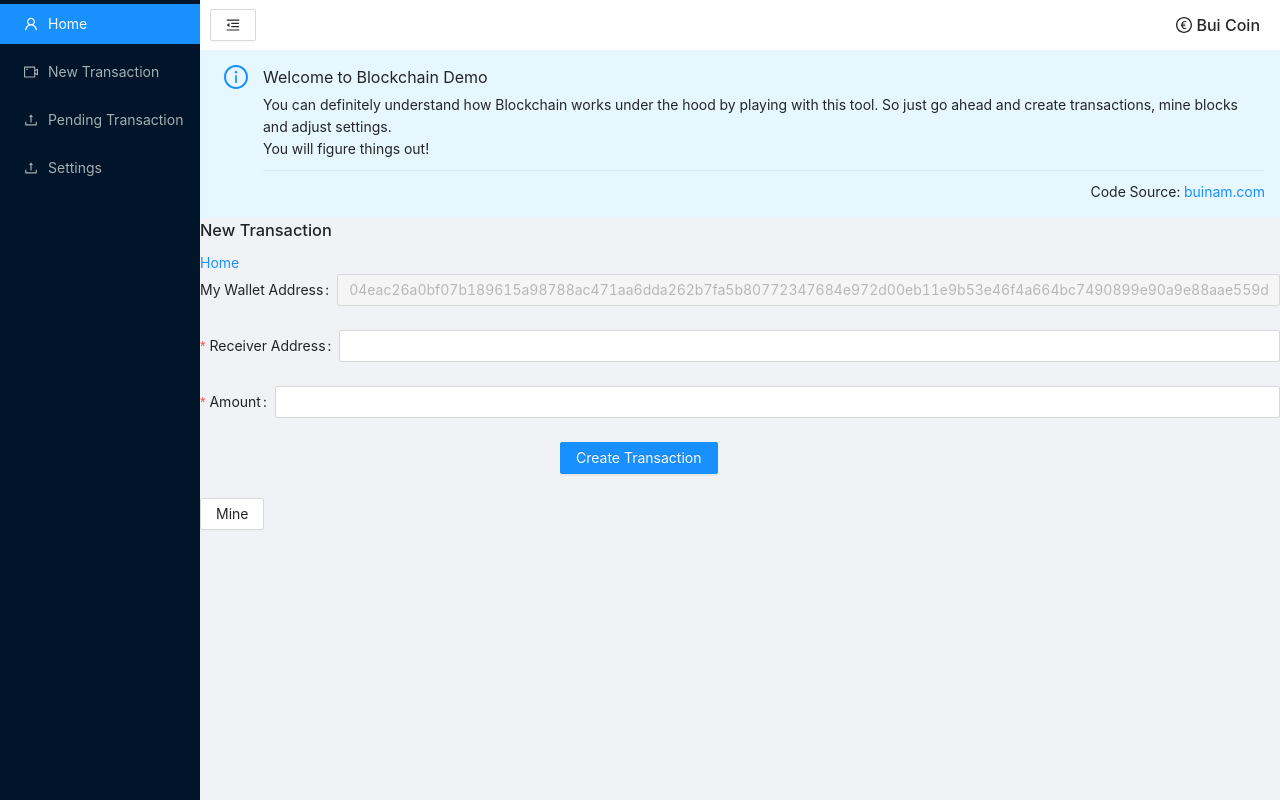
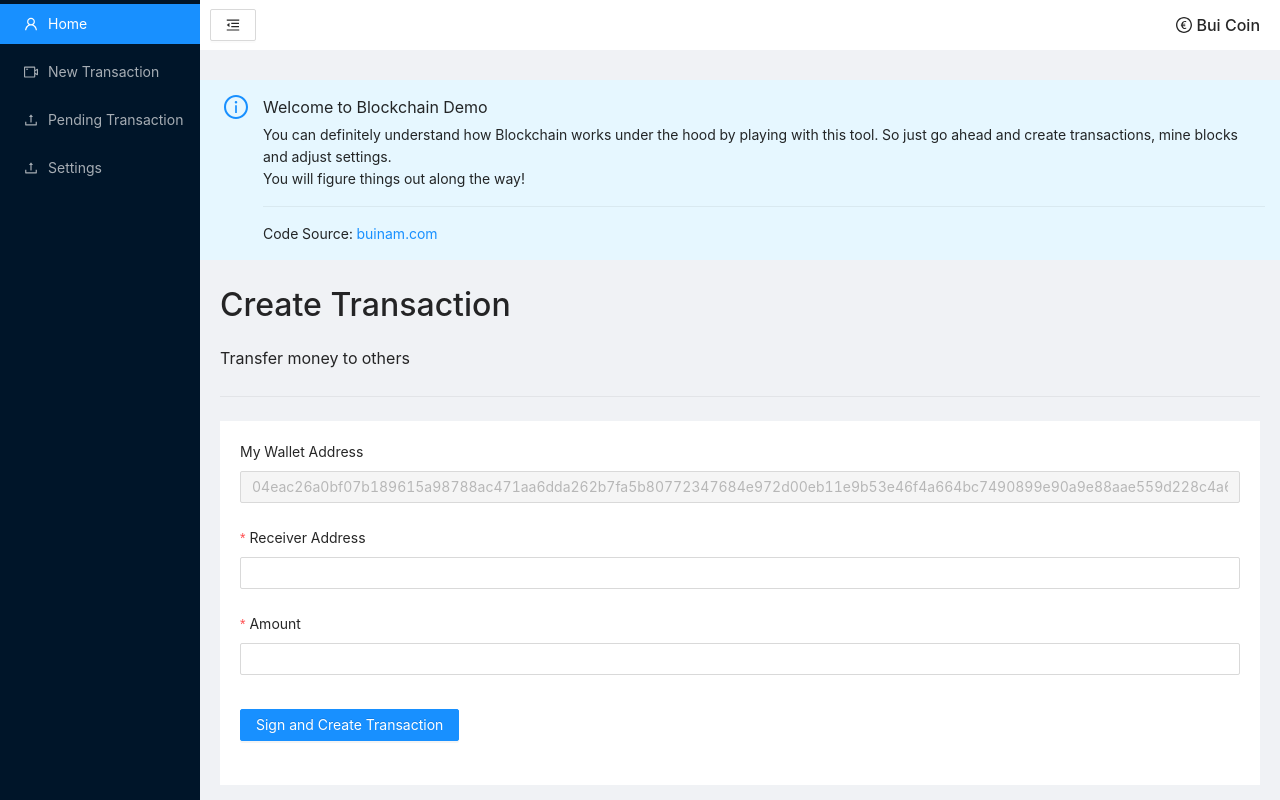
Before and after one commit to buikhacnam/blockchain-visualizer, a Next.js app: page /new-transaction in a window 1280 px wide. Shown: the top 800 px of the page. Built offline with nearby package versions, Linux system fonts and the light colour scheme.

Commit message:
add mine page and pending transaction table

```diff
--- a/components/blocks-in-chain/block-card.tsx
+++ b/components/blocks-in-chain/block-card.tsx
@@ -19,14 +19,14 @@ const BlockCard = ({ block, blockNum, timestamp }: any) => {
 					<p title={block.hash}>
 						Hash{' '}
 						<span style={{ color: block.color }}>
-							{block.hash.substring(0, 30) + '...'}
+							{block.hash.substring(0, 40) + '...'}
 						</span>
 					</p>
 					<p title={block.previousHash}>
 						Hash of previous block{' '}
 						<span style={{ color: block.previousColor }}>
 							{block.previousHash.length > 1
-								? block.previousHash.substring(0, 30) + '...'
+								? block.previousHash.substring(0, 40) + '...'
 								: block.previousHash}
 						</span>
 					</p>
--- a/components/blocks-in-chain/blockchain-list.tsx
+++ b/components/blocks-in-chain/blockchain-list.tsx
@@ -34,7 +34,7 @@ const ChainListWrapper = styled.div`
 `
 
 const ChainListStyled = styled.div`
-    padding: 30px 10px;
+    padding: 40px 10px;
 	overflow-x: scroll;
 	overflow-y: hidden;
 	white-space: nowrap;
--- a/components/dashboard.tsx
+++ b/components/dashboard.tsx
@@ -22,7 +22,7 @@ export default function Dashboard({ children }: { children: React.ReactNode }) {
 	}
 
 	return (
-		<Layout style={{ height: '100vh' }}>
+		<Layout>
 			<SiderDashboard toggle={toggle} collapsed={collapsed} />
 			<Layout className='site-layout'>
 				<HeaderStyled className="site-layout-background" style={{ padding: 0 }}>
@@ -45,7 +45,7 @@ export default function Dashboard({ children }: { children: React.ReactNode }) {
 					)}
 					<p className='logo-style'><EuroCircleOutlined />&nbsp;Bui Coin</p>
 				</HeaderStyled>
-				<Content>{children}</Content>
+				<Content style={{height: '100%'}}>{children}</Content>
 			</Layout>
 		</Layout>
 	)
--- a/components/sider/dashboard-sider.tsx
+++ b/components/sider/dashboard-sider.tsx
@@ -23,7 +23,7 @@ export default function SiderDashboard({toggle, collapsed}: any) {
 					<Link href='/new-transaction'>New Transaction</Link>
 				</Menu.Item>
 				<Menu.Item key='3' icon={<UploadOutlined />}>
-					<Link href='/pending-transaction'>Pending Transaction</Link>
+					<Link href='/mine'>Pending Transaction</Link>
 				</Menu.Item>
 				<Menu.Item key='4' icon={<UploadOutlined />}>
 					<Link href='/setting'>Settings</Link>
--- a/components/welcome-alert.tsx
+++ b/components/welcome-alert.tsx
@@ -15,13 +15,13 @@ const WelcomeAlert = () => {
 
 const AlertContent = () => {
     return <>
-        <span>You can definitely understand how Blockchain works under the hood by playing with this tool. So just go ahead and create transactions, mine blocks and adjust settings.<br /> You will figure things out!</span>
-        <Divider style={{margin: '10px 0'}}/>
-        <span style={{float: 'right'}}>Code Source: <a rel="noreferrer" target='_blank' href='https://buinam.com/#section-projects'>buinam.com</a></span>
+        <span>You can definitely understand how Blockchain works under the hood by playing with this tool. So just go ahead and create transactions, mine blocks and adjust settings.<br /> You will figure things out along the way!</span>
+        <Divider style={{margin: '16px 0'}}/>
+        <span>Code Source: <a rel="noreferrer" target='_blank' href='https://buinam.com/#section-projects'>buinam.com</a></span>
     </>
 }
 
 const AlertStyle = styled(Alert)`
-	/* margin-bottom: 20px; */
+	/* margin: 20px; */
 `
 export default WelcomeAlert
--- a/pages/index.tsx
+++ b/pages/index.tsx
@@ -33,7 +33,7 @@ const Home: NextPage = () => {
 }
 
 const HomeStyled = styled.div`
-  background-color: #f0f2f5;
+  /* background-color: #f0f2f5; */
 `
 
 const NewTransaction = styled.div`
--- a/pages/new-transaction.tsx
+++ b/pages/new-transaction.tsx
@@ -1,11 +1,16 @@
 // domain.com/new-transaction
-import { Form, Input, Button, Checkbox } from 'antd'
-import { Blockchain, Block, Transaction } from '../utils/blockchain'
+import { Form, Input, Button, Divider, message } from 'antd'
+import { Blockchain } from '../utils/blockchain'
 import Link from 'next/link'
 import { useEffect } from 'react'
 import { useBlockchain } from '../context/global-context'
+import styled from 'styled-components'
+import { SearchOutlined } from '@ant-design/icons'
+{
+	/* <Link href='/'>Home</Link> */
+}
 
-const NewTransaction = () => {
+const NewTransactionPage = () => {
 	const [form] = Form.useForm()
 	const { state, dispatch, myWalletAddress } = useBlockchain()
 
@@ -20,16 +25,17 @@ const NewTransaction = () => {
 	const onFinish = (transaction: any) => {
 		dispatch({ type: 'add_transaction', transaction })
 		form.resetFields()
+		message.success('Transaction has been added to pending successfully!')
 	}
 
 	const onFinishFailed = (errorInfo: any) => {
 		console.log('Failed:', errorInfo)
 	}
 	return (
-		<div>
-			<h1>New Transaction</h1>
-			<Link href='/'>Home</Link>
-
+		<NewTransactionWrapper className='page-wrapper'>
+			<h1>Create Transaction</h1>
+			<p>Transfer money to others</p>
+			<Divider />
 			<Form
 				form={form}
 				name='basic'
@@ -39,6 +45,12 @@ const NewTransaction = () => {
 				onFinish={onFinish}
 				onFinishFailed={onFinishFailed}
 				autoComplete='off'
+				layout='vertical'
+				style={{
+					marginTop: '20px',
+					backgroundColor: '#fff',
+					padding: '20px',
+				}}
 			>
 				<Form.Item
 					label='My Wallet Address'
@@ -74,21 +86,26 @@ const NewTransaction = () => {
 					<Input type='number' />
 				</Form.Item>
 
-				<Form.Item wrapperCol={{ offset: 8, span: 16 }}>
-					<Button type='primary' htmlType='submit'>
-						Create Transaction
+				<Form.Item>
+					<Button
+						type='primary'
+						htmlType='submit'
+						style={{ marginTop: '10px' }}
+					>
+						Sign and Create Transaction
 					</Button>
 				</Form.Item>
 			</Form>
-			<Button
-				onClick={() => {
-					dispatch({ type: 'mine_block' })
-				}}
-			>
-				Mine
-			</Button>
-		</div>
+			<Divider />
+			<div style={{}}>
+				<p>Let&apos;s go ahead and mine a block now!</p>
+				<Link href='/mine' passHref>
+					<Button>Start Mining</Button>
+				</Link>
+			</div>
+		</NewTransactionWrapper>
 	)
 }
 
-export default NewTransaction
+const NewTransactionWrapper = styled.div``
+export default NewTransactionPage
--- a/styles/globals.css
+++ b/styles/globals.css
@@ -17,6 +17,11 @@ a {
 
 .ant-layout {
 	/* background-color: #FFFFFF !important; */
+	height: 120vh;
+}
+
+.ant-layout-content {
+	height: 100vh;
 }
 
 .ant-layout-header {
@@ -31,3 +36,21 @@ a {
 	font-size: 1rem;
 	font-weight: 500;
 }
+
+.ant-alert-banner {
+	margin-top: 30px !important;
+}
+
+.page-wrapper {
+	margin: 20px;
+
+}
+
+h1 {
+	font-size: 2rem;
+	margin-bottom: 4px;
+}
+
+p {
+	font-size: 1rem;
+}
```
Also changed, not shown: components/transactions/pending-tx-table.tsx (added, +31 -0 lines), components/transactions/table-data.tsx (added, +66 -0 lines), components/transactions/transaction-table.tsx (+2 -105 lines), pages/mine.tsx (added, +47 -0 lines).
